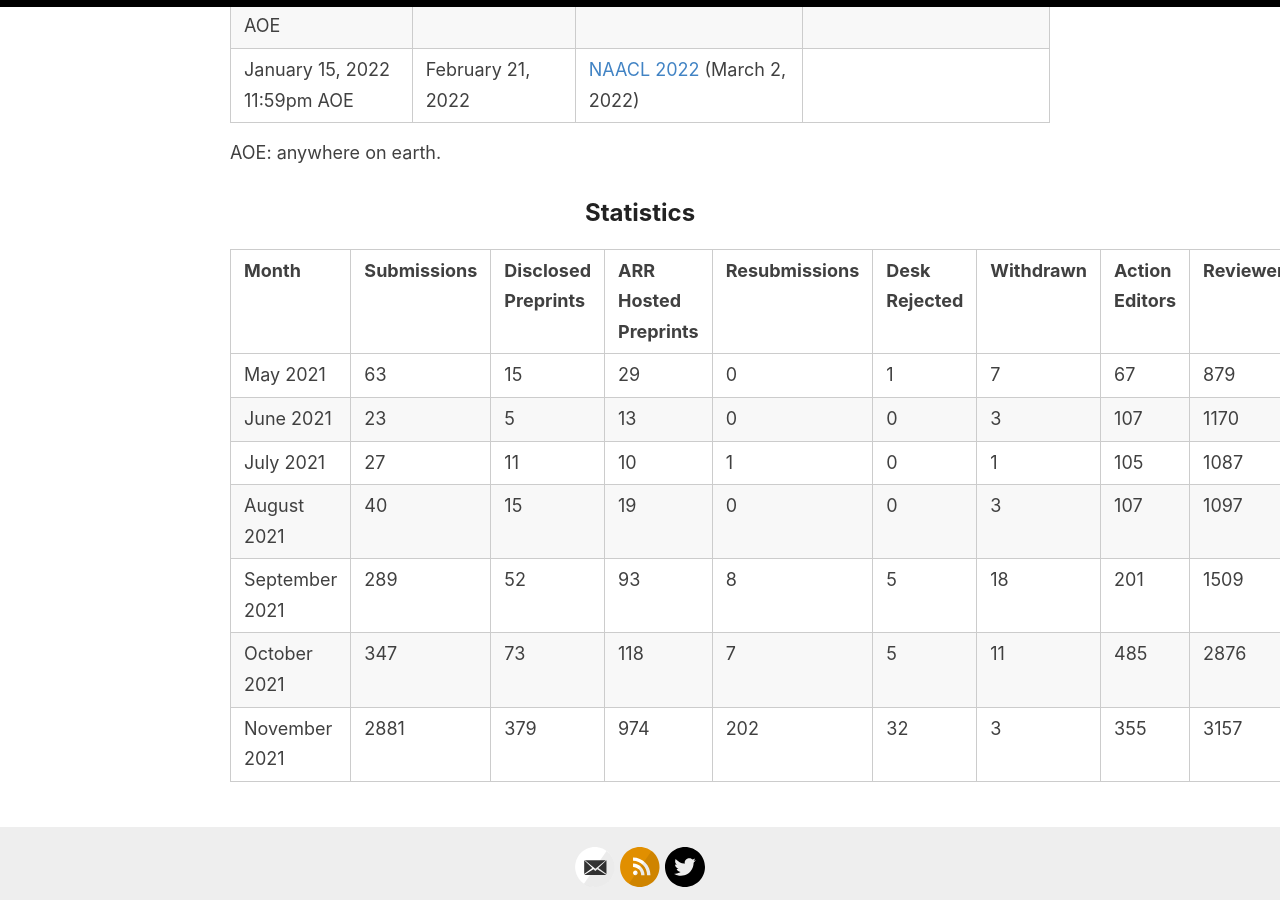
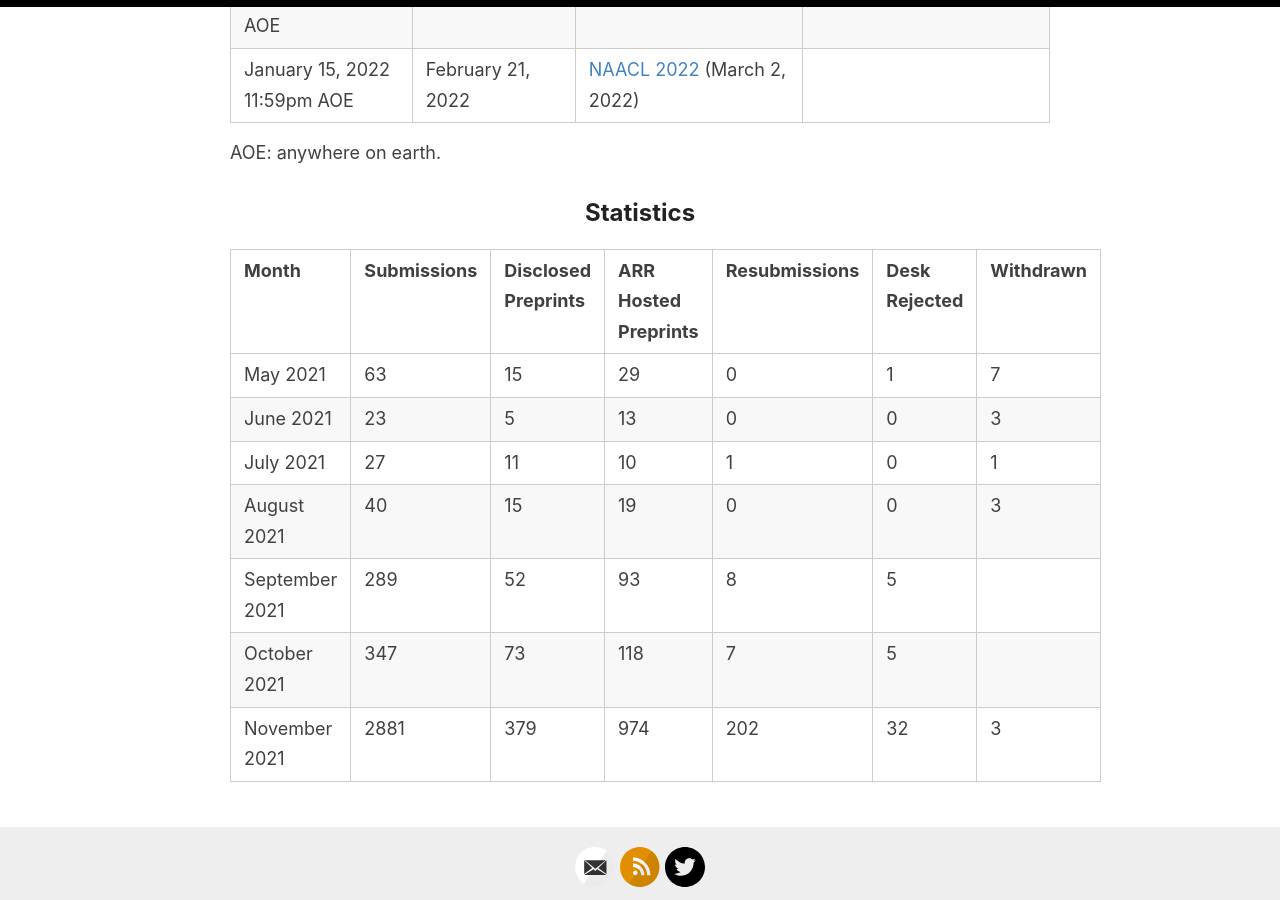
Before and after one commit to amitmerchant1990/reverie, a Jekyll site: the page built from dates.md, in a window 1280 px wide and 900 px high, scrolled down 2537 px. Built offline with Jekyll 4.4.1, drawn with Linux system fonts in a browser that asks for light colours.

Commit message:
Update dates.md

```diff
--- a/dates.md
+++ b/dates.md
@@ -46,12 +46,12 @@
 
 ## Statistics
 
-| Month | Submissions | Disclosed Preprints | ARR Hosted Preprints | Resubmissions | Desk Rejected | Withdrawn | Action Editors | Reviewers |
-|-------|-------------|---------------|---------------|-----------|----------------|-----------|-------------------|-----------|
-| May 2021 | 63 | 15 | 29 | 0 | 1 | 7 | 67 | 879 |
-| June 2021 | 23 | 5 | 13 | 0 | 0 | 3 | 107 | 1170 |
-| July 2021 | 27 | 11 | 10 | 1 | 0 | 1 | 105 | 1087 |
-| August 2021 | 40 | 15 | 19 | 0 | 0 | 3 | 107 | 1097 |
-| September 2021 | 289 | 52 | 93 | 8 | 5 | 18 | 201 | 1509 |
-| October 2021 | 347 | 73 | 118 | 7 | 5 | 11 | 485 | 2876 |
-| November 2021 | 2881 | 379 | 974 | 202 | 32 | 3 | 355 | 3157 |
+| Month | Submissions | Disclosed Preprints | ARR Hosted Preprints | Resubmissions | Desk Rejected | Withdrawn |
+|-------|-------------|---------------|---------------|-----------|----------------|-----------|
+| May 2021 | 63 | 15 | 29 | 0 | 1 | 7 |
+| June 2021 | 23 | 5 | 13 | 0 | 0 | 3 |
+| July 2021 | 27 | 11 | 10 | 1 | 0 | 1 |
+| August 2021 | 40 | 15 | 19 | 0 | 0 | 3 |
+| September 2021 | 289 | 52 | 93 | 8 | 5 |
+| October 2021 | 347 | 73 | 118 | 7 | 5 |
+| November 2021 | 2881 | 379 | 974 | 202 | 32 | 3 |
```
